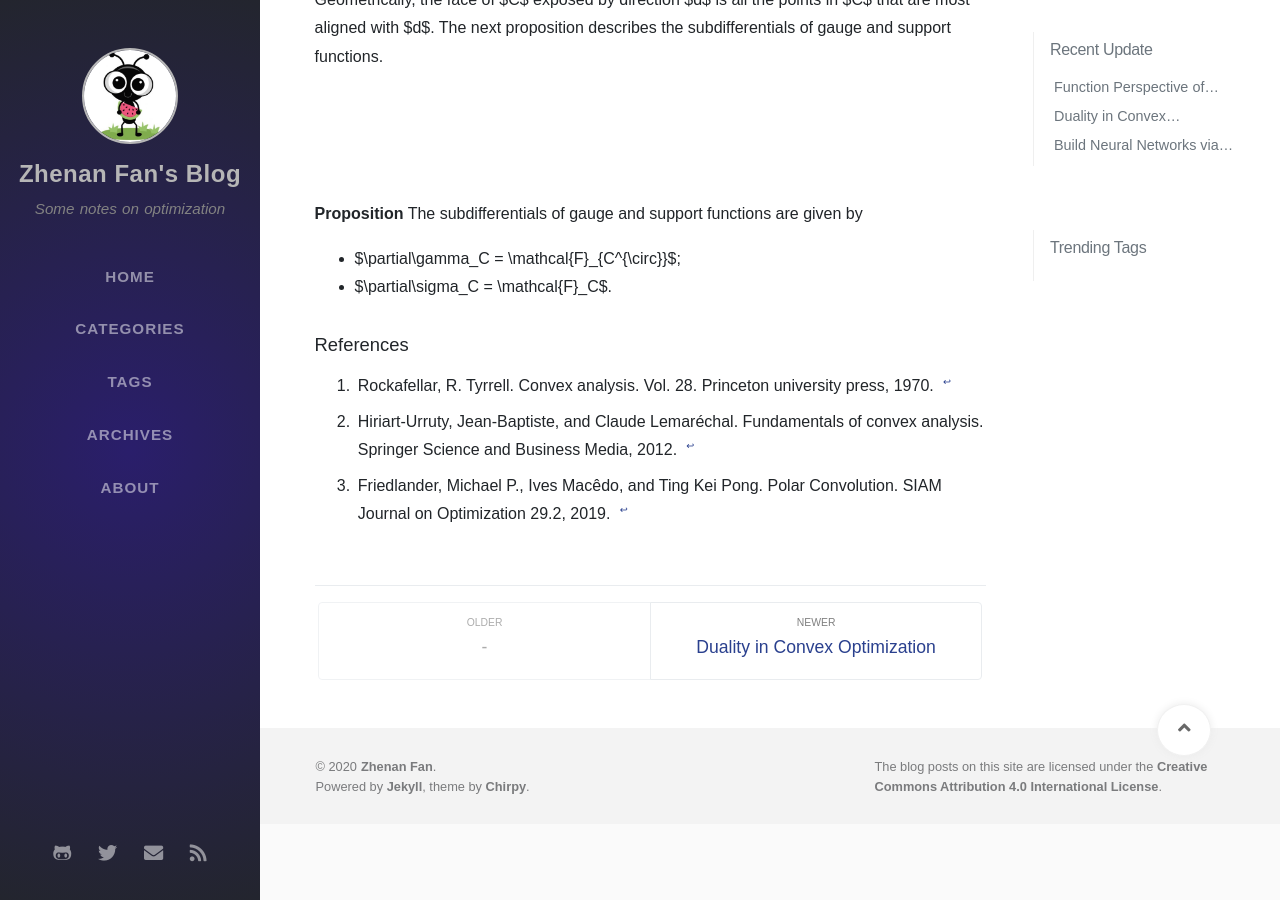
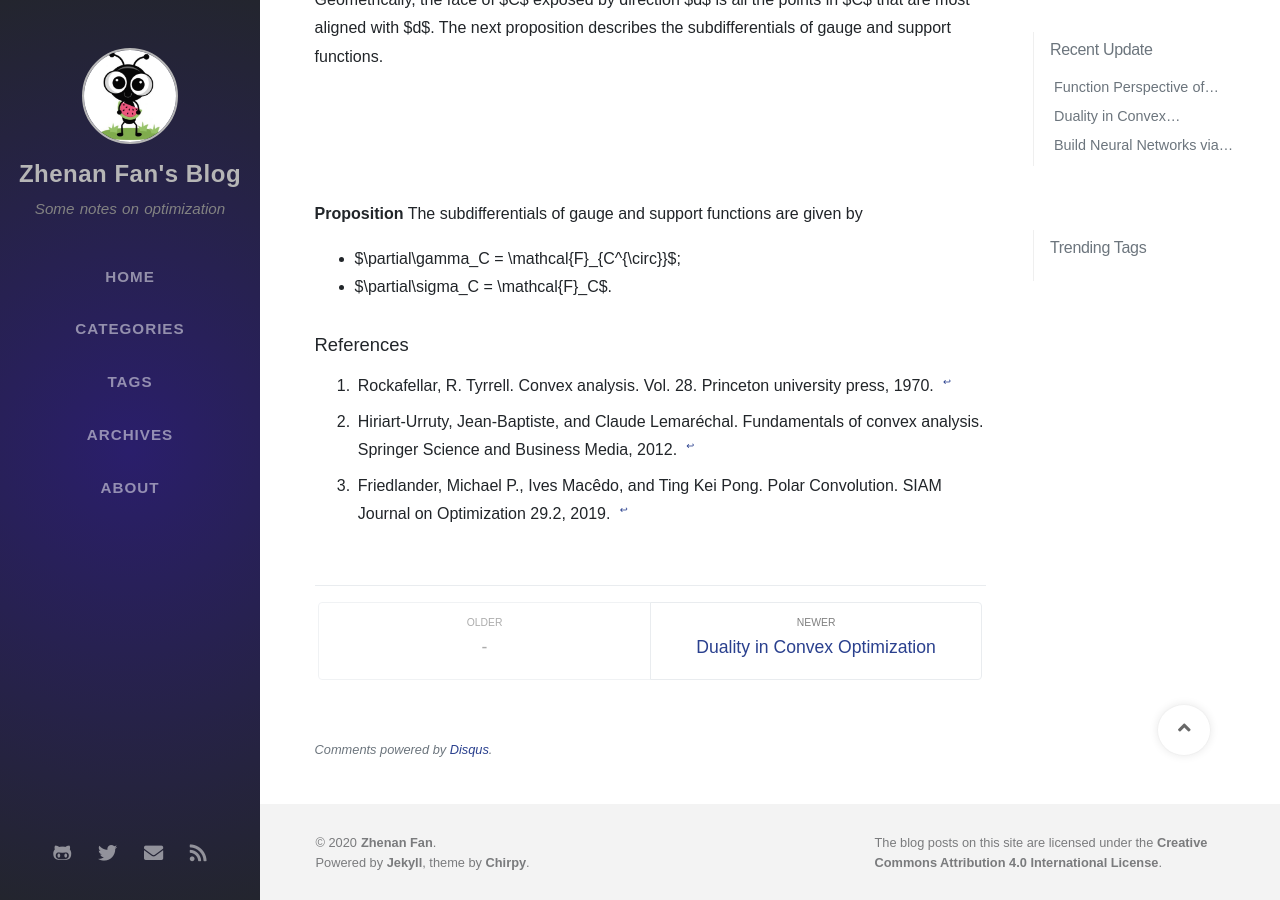
Before and after one commit to ZhenanFanUBC/ZhenanFanUBC.github.io, a Jekyll site: the page built from _posts/2019-12-19-function-perspective-of-convex-sets.md, in a window 1280 px wide and 900 px high, scrolled down 2656 px. Built offline with Jekyll 4.4.1, drawn with Linux system fonts in a browser that asks for light colours; nearby versions of some CDN libraries; some web fonts are replaced; formulas are drawn with MathJax 3; comment, search, counter and statistics services are not loaded; some of the changed lines change nothing that is shown.

Commit message:
Update _config.yml

```diff
--- a/_config.yml
+++ b/_config.yml
@@ -61,10 +61,10 @@
 
 
 disqus:
-  comments: false  # boolean type, the global switch for posts comments.
-  shortname: ''    # Fill with your Disqus shortname. › https://help.disqus.com/en/articles/1717111-what-s-a-shortname
+  comments: true  # boolean type, the global switch for posts comments.
+  shortname: 'zhenanf'    # Fill with your Disqus shortname. › https://help.disqus.com/en/articles/1717111-what-s-a-shortname
 
-# The year your website first ran.
+# The year your website first ran.zhenanf
 first_run: 2020
 
 # boolean type, global switch for ToC in posts.
```
